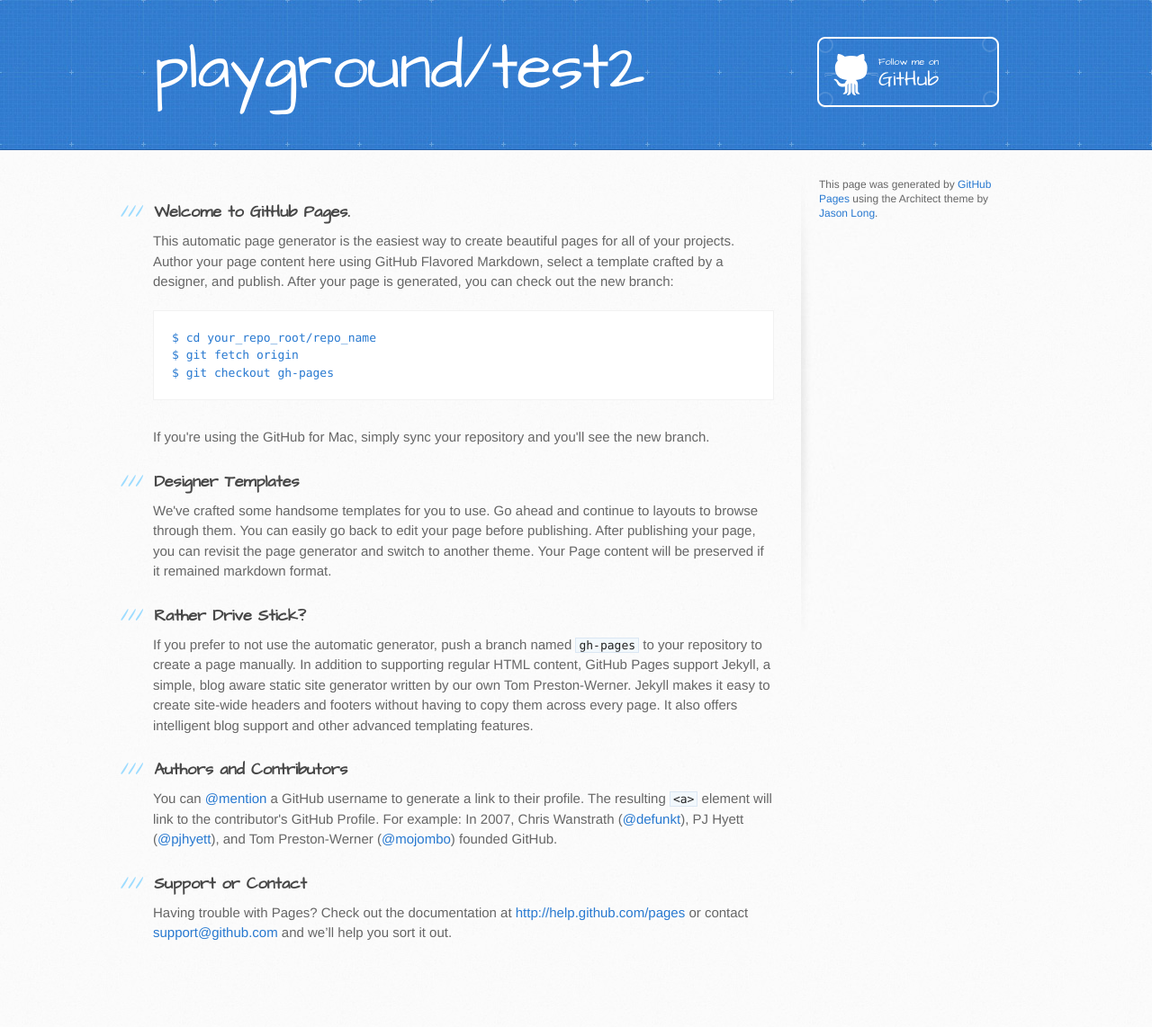
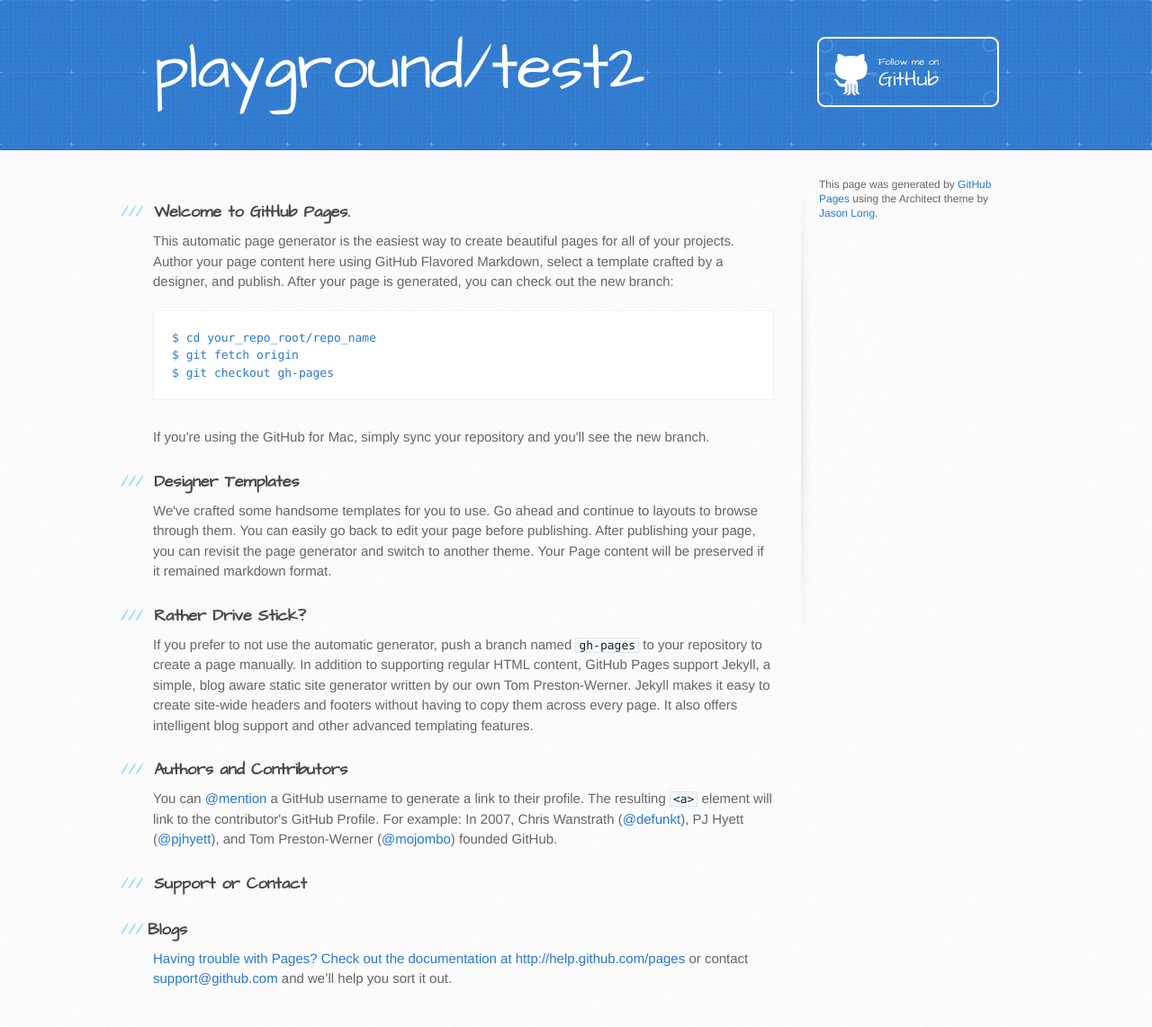
Before and after one commit to shiroh/shiroh.github.io, a Jekyll site: the page index.html, which Jekyll copies as it is, in a window 1280 px wide. Shown: the whole page at 90% size. Built offline with Jekyll 4.4.1, drawn with Linux system fonts in a browser that asks for light colours; before the commit the page ends 1091 px from its top, so only the background shows below that.

Commit message:
Update index.html

```diff
--- a/index.html
+++ b/index.html
@@ -58,6 +58,9 @@
 <h3>
 <a name="support-or-contact" class="anchor" href="#support-or-contact"><span class="octicon octicon-link"></span></a>Support or Contact</h3>
 
+<h3>Blogs</h3>
+<a name="performance tunning for nosql" href="https://github.com/shiroh/shiroh.github.io/blob/master/_posts/2014-08-03-performance-turnning-for-nosql.md">
+
 <p>Having trouble with Pages? Check out the documentation at <a href="http://help.github.com/pages">http://help.github.com/pages</a> or contact <a href="mailto:support@github.com">support@github.com</a> and we’ll help you sort it out.</p>
         </section>
 
```
